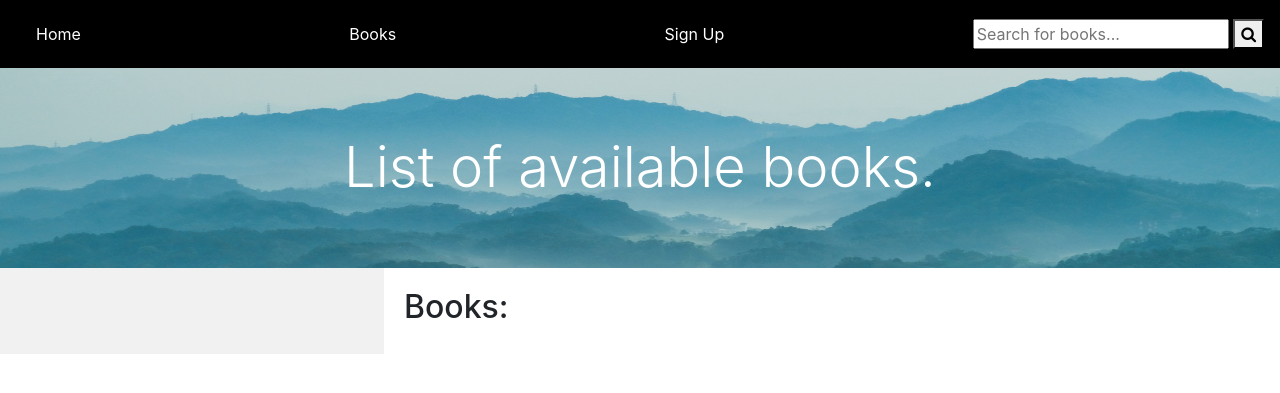
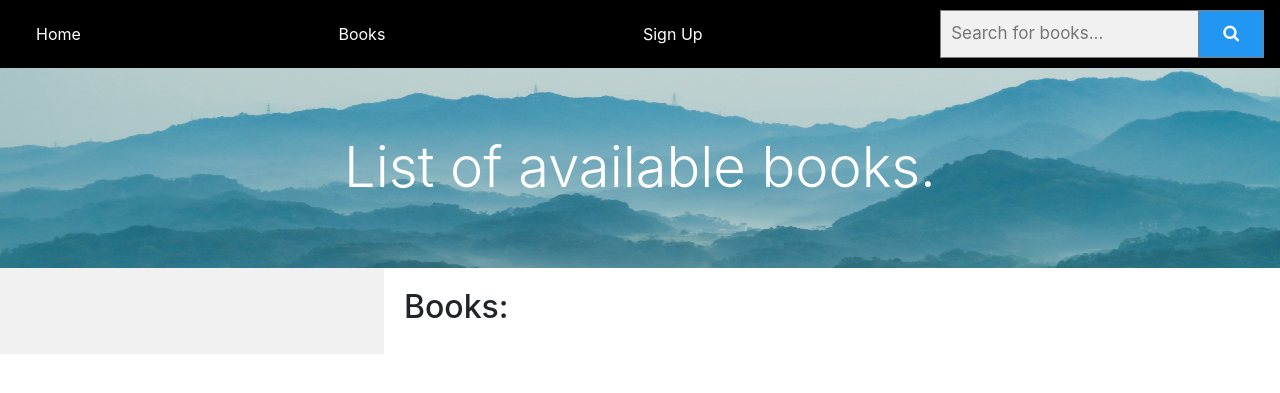
Before and after one commit to IzhanAlam/551-lab1, a Flask app: template templates/books.html in a window 1280 px wide. Shown: the top 393 px of the page. Run offline with Flask 2, Linux system fonts and the light colour scheme; the template is opened without the code that fills it, so the values that code supplies are empty; some libraries are stand-ins or nearby versions.

Commit message:
Final css styling/image used for project

```diff
--- a/static/styles/styles2.css
+++ b/static/styles/styles2.css
@@ -95,3 +95,110 @@
 th, td{
     border: 1px solid black;
 }
+
+* {
+  box-sizing: border-box;
+}
+
+
+form.example input[type=text] {
+  padding: 10px;
+  font-size: 17px;
+  border: 1px solid grey;
+  float: left;
+  width: 80%;
+  background: #f1f1f1;
+}
+
+
+form.example button {
+  float: left;
+  width: 20%;
+  padding: 10px;
+  background: #2196F3;
+  color: white;
+  font-size: 17px;
+  border: 1px solid grey;
+  border-left: none;
+  cursor: pointer;
+}
+
+form.example button:hover {
+  background: black;
+}
+
+
+form.example::after {
+  content: "";
+  clear: both;
+  display: table;
+}
+
+@import url(//netdna.bootstrapcdn.com/bootstrap/3.1.1/css/bootstrap.min.css);
+
+.detailBox {
+    width:320px;
+    border:1px solid #bbb;
+    margin:50px;
+}
+.titleBox {
+    background-color:#fdfdfd;
+    padding:10px;
+}
+.titleBox label{
+  color:#444;
+  margin:0;
+  display:inline-block;
+}
+
+.commentBox {
+    padding:10px;
+    border-top:1px dotted #bbb;
+}
+.commentBox .form-group:first-child, .actionBox .form-group:first-child {
+    width:80%;
+}
+.commentBox .form-group:nth-child(2), .actionBox .form-group:nth-child(2) {
+    width:18%;
+}
+.actionBox .form-group * {
+    width:100%;
+}
+.taskDescription {
+    margin-top:10px 0;
+}
+.commentList {
+    padding:0;
+    list-style:none;
+    max-height:200px;
+    overflow:auto;
+}
+.commentList li {
+    margin:0;
+    margin-top:10px;
+}
+.commentList li > div {
+    display:table-cell;
+}
+.commenterImage {
+    width:30px;
+    margin-right:5px;
+    height:100%;
+    float:left;
+}
+.commenterImage img {
+    width:100%;
+    border-radius:50%;
+}
+.commentText p {
+    margin:0;
+}
+.sub-text {
+    color:#aaa;
+    font-family:verdana;
+    font-size:11px;
+}
+.actionBox {
+    border-top:1px dotted #bbb;
+    padding:10px;
+}
```
